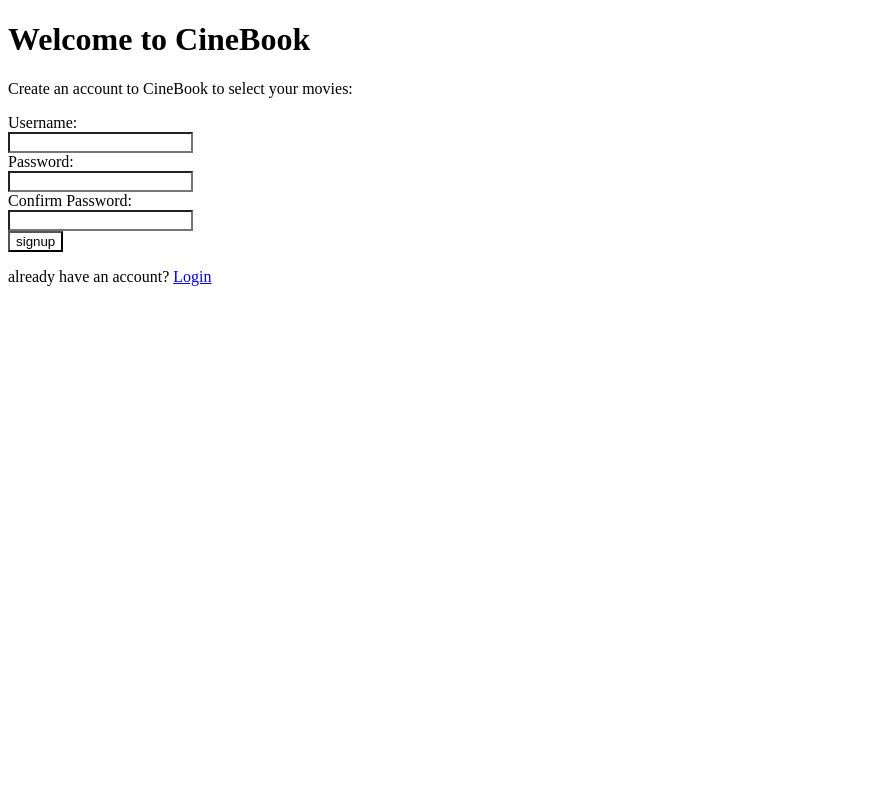
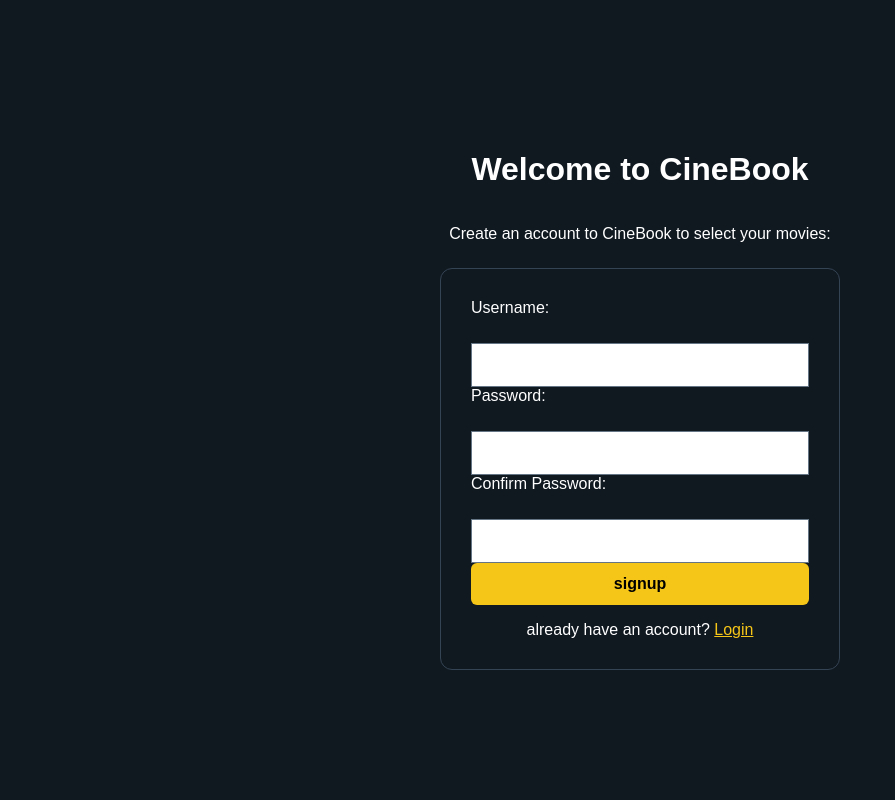
Before and after one commit to hassanmsalama5-cloud/NEA, a Flask app: page /signup in a window 1280 px wide. Shown: the whole page, without its empty margins (0-895 px from the left). Run offline with Flask 3, Linux system fonts and the light colour scheme.

Commit message:
Refactor CSS styles for body, form, and buttons to enhance layout and visual consistency

```diff
--- a/static/style.css
+++ b/static/style.css
@@ -1,4 +1,65 @@
 *{
     box-sizing: border-box;
-    background-color: white;
 }
+body{
+    margin: 0;
+    min-height:100vh;
+    font-family: Arial, sans-serif;
+    background-color:#101820;
+    color:white;
+    display:flex;
+    flex-direction: column;
+    align-items: center;
+    justify-content: center;
+    padding:30px 20px;
+}
+body > p {
+    text-align: center;
+    margin-bottom:25px;
+}
+form{
+    background-color: 25px;
+    width:100%;
+    max-width:400px;
+    padding:30px;
+    border-radius:12px;
+    border:1px solid #354454;
+    box-shadow:0 8px 24px rgba(0,0,0.0.3);
+}
+label{
+    display:block;
+    margin-bottom:8px;
+    background-color: transparent;
+}
+input{
+    width:100%;
+    padding: 12px;
+    border:1px solid #667585;
+    border-radius: #ffffff;
+    color:#101820;
+    font-size: 16px;
+}
+button{
+    width:100%;
+    padding:12px;
+    background-color:#f5c518;
+    border:none;
+    border-radius:6px;
+    font-size: 16px;
+    font-weight:bold;
+    cursor:pointer;
+}
+button:hover{
+    background-color:#ffd84d;
+}
+form p{
+    text-align:center;
+    background-color:transparent;
+    margin-bottom:0;
+}
+a{
+    color:#f5c518;
+}
+a:hover{
+    color:#f5c518;
+}
```
